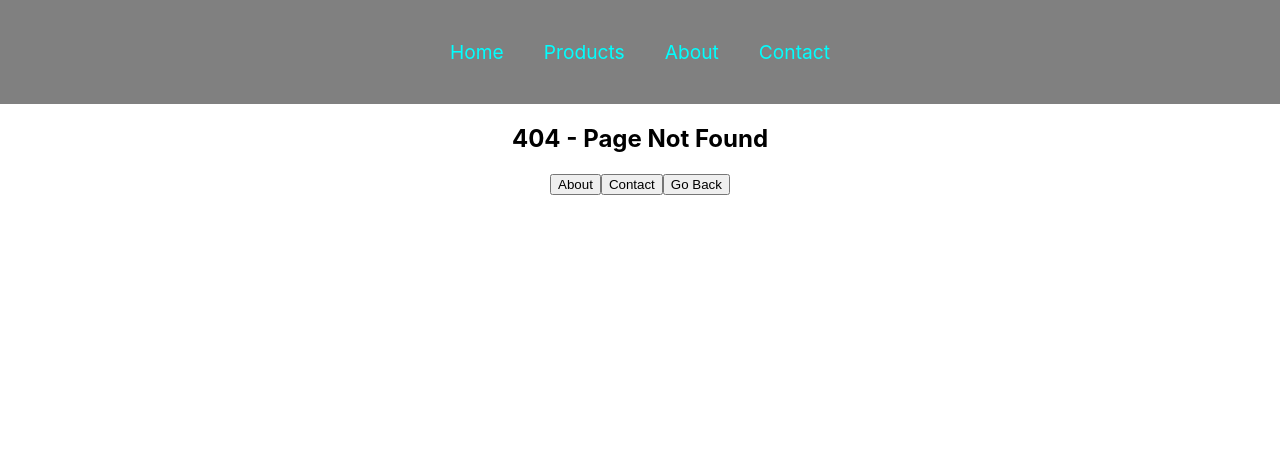
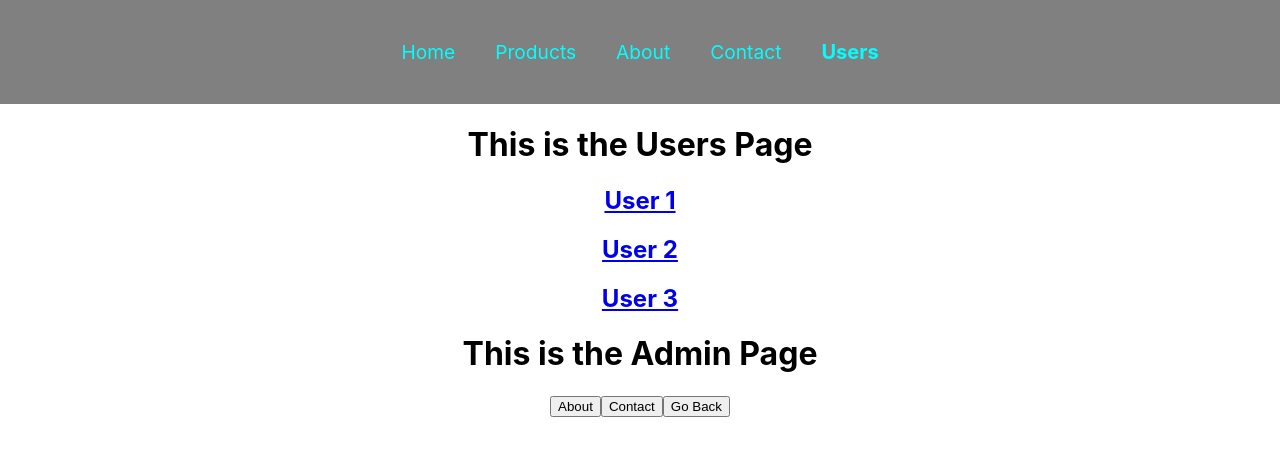
Before and after one commit to harshith1123/React-JS, a React (Create React App) app in the folder react-router/: page /users/admin in a window 1280 px wide. Before the commit this address had no page. Shown: the top 456 px of the page. Built offline with nearby package versions, Linux system fonts and the light colour scheme.

Commit message:
Learned Dynamic Routing in React

```diff
--- a/react-router/src/App.js
+++ b/react-router/src/App.js
@@ -10,6 +10,9 @@ import PageNotFound from './Components/PageNotFound';
 import Products from './Components/Products';
 import Shirts from './Components/Shirts';
 import Pants from './Components/Pants';
+import Users from './Components/Users';
+import UserInfo from './Components/UserInfo';
+import UserAdmin from './Components/UserAdmin';
 
 function App() {
   const navigate = useNavigate();
@@ -46,6 +49,11 @@ function App() {
         </Route>
         <Route path= '/about' element={<About/>}/>
         <Route path = '/contact' element={<Contact/>}/>
+        <Route path='/users' element={<Users/>}>
+        {/* Here the id will accept the string value so that if I put the url with the admin first it will checked whether any fixed route(static) is there or not. If not then it will dynamically route to UserInfo*/}
+          <Route path=':id' element={<UserInfo/>}/>
+          <Route path='admin' element={<UserAdmin/>}/>
+        </Route>
         <Route path = '*' element={<PageNotFound/>}/>
       </Routes>
       {/* <button type="submit" onClick={()=>navigate('/about') }>About</button> */}
--- a/react-router/src/Components/NavLinking.js
+++ b/react-router/src/Components/NavLinking.js
@@ -16,6 +16,7 @@ function NavLinking() {
         <NavLink style={NavStyle} to="/products">Products</NavLink>
         <NavLink style={NavStyle} to="/about">About</NavLink>
         <NavLink style={NavStyle} to="/contact">Contact</NavLink>
+        <NavLink style={NavStyle} to="/users">Users</NavLink>
       </nav>
     </div>
   )
--- /dev/null
+++ b/react-router/src/Components/UserAdmin.js
@@ -0,0 +1,11 @@
+import React from 'react'
+
+function UserAdmin() {
+  return (
+    <div>
+      <h1>This is the Admin Page</h1>
+    </div>
+  )
+}
+
+export default UserAdmin
--- /dev/null
+++ b/react-router/src/Components/UserInfo.js
@@ -0,0 +1,11 @@
+import React from 'react'
+
+function UserInfo() {
+  return (
+    <div>
+      <h1>Here, You find selected user info</h1>
+    </div>
+  )
+}
+
+export default UserInfo
--- /dev/null
+++ b/react-router/src/Components/Users.js
@@ -0,0 +1,23 @@
+import React from 'react'
+import { Link, Outlet } from 'react-router-dom'
+
+function Users() {
+  return (
+    <div>
+      <h1>This is the Users Page</h1>
+      <h2>
+        <Link to="/users/1">User 1</Link>
+      </h2>
+      <h2>
+        <Link to="/users/2">User 2</Link>
+      </h2>
+      <h2>
+        <Link to="/users/3">User 3</Link>
+      </h2>
+      <Outlet/>
+    </div>
+
+  )
+}
+
+export default Users
```
